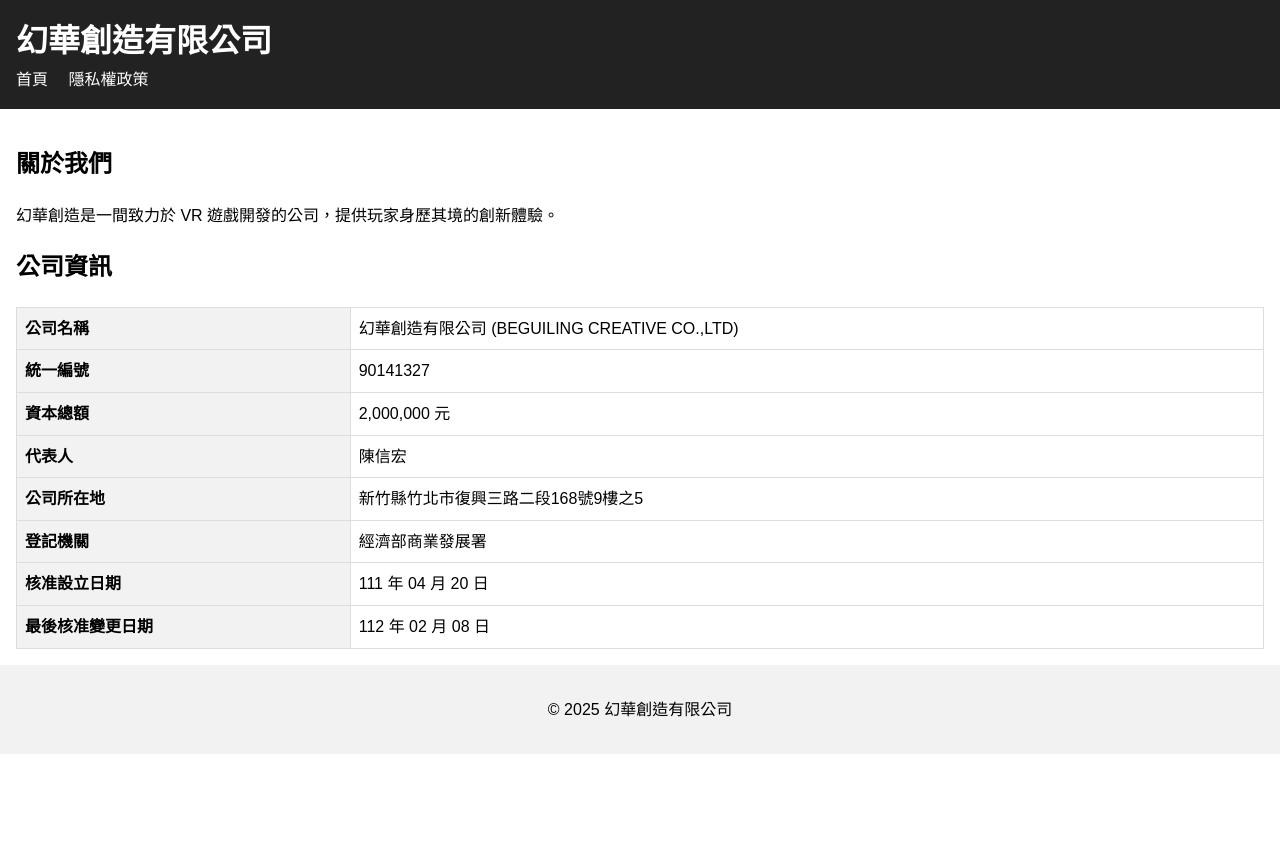
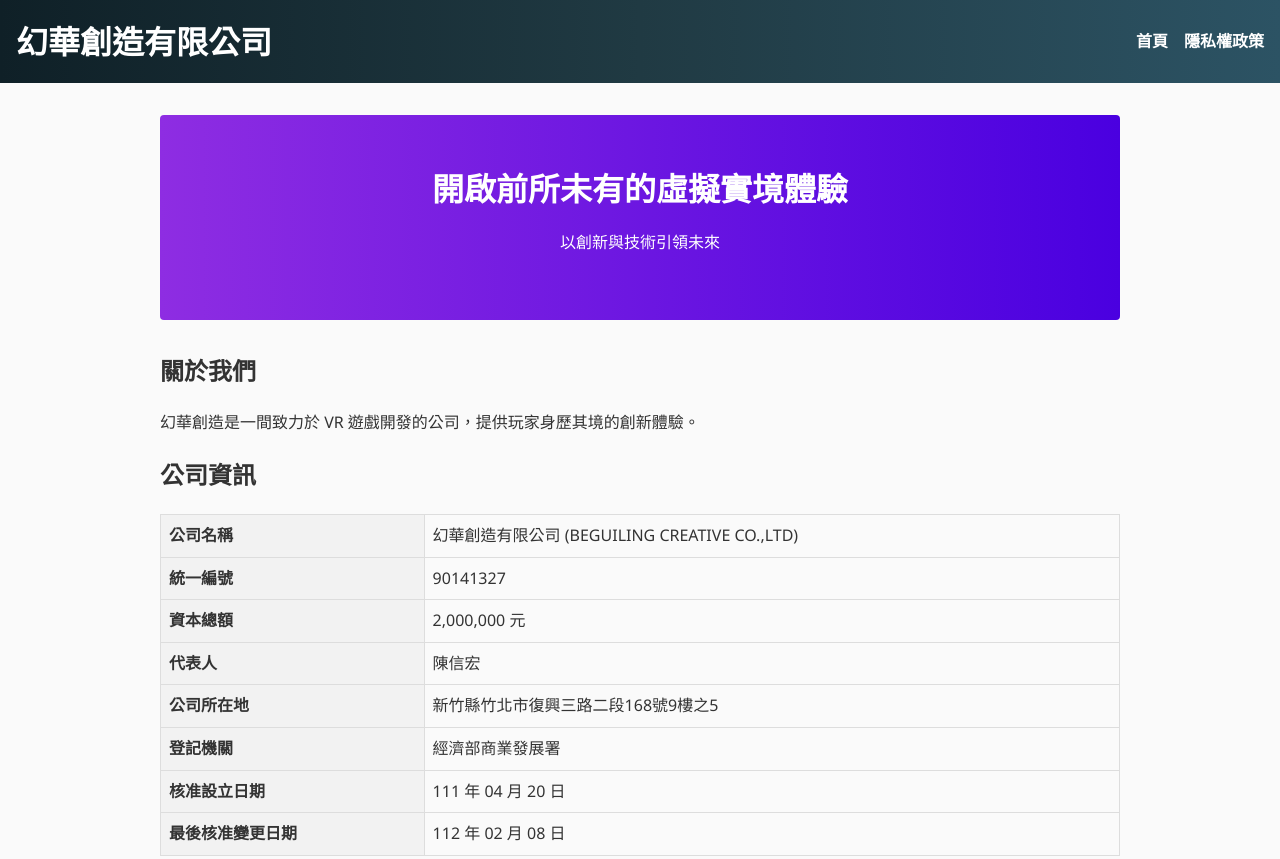
Before and after one commit to beguilingcreative/beguilingcreative.github.io, a plain HTML site: page index.html in a window 1280 px wide. Shown: the top 859 px of the page. Before the commit the page ends 800 px from the top, so only its background shows below. Drawn offline with Linux system fonts and the light colour scheme.

```diff
--- a/index.html
+++ b/index.html
@@ -3,6 +3,8 @@
 <head>
     <meta charset="UTF-8">
     <meta name="viewport" content="width=device-width, initial-scale=1.0">
+    <meta name="description" content="幻華創造有限公司 - VR 遊戲開發與創新體驗">
+    <meta name="author" content="Beguiling Creative">
     <title>幻華創造 Beguiling Creative</title>
     <link rel="stylesheet" href="style.css">
 </head>
@@ -10,11 +12,17 @@
     <header>
         <h1>幻華創造有限公司</h1>
         <nav>
-            <a href="index.html">首頁</a>
-            <a href="privacy-policy.html">隱私權政策</a>
+            <ul>
+                <li><a href="index.html">首頁</a></li>
+                <li><a href="privacy-policy.html">隱私權政策</a></li>
+            </ul>
         </nav>
     </header>
     <main>
+        <section class="hero">
+            <h2>開啟前所未有的虛擬實境體驗</h2>
+            <p>以創新與技術引領未來</p>
+        </section>
         <section>
             <h2>關於我們</h2>
             <p>幻華創造是一間致力於 VR 遊戲開發的公司，提供玩家身歷其境的創新體驗。</p>
--- a/style.css
+++ b/style.css
@@ -1,28 +1,64 @@
 body {
-    font-family: Arial, sans-serif;
+    font-family: "Segoe UI", Roboto, "Helvetica Neue", Arial, sans-serif;
     margin: 0;
     padding: 0;
     line-height: 1.6;
+    color: #333;
+    background-color: #fafafa;
 }
 
 header {
-    background: #222;
+    background: linear-gradient(90deg, #0f2027, #203a43, #2c5364);
     color: #fff;
     padding: 1rem;
+    display: flex;
+    align-items: center;
+    justify-content: space-between;
 }
 
 header h1 {
     margin: 0;
 }
 
+nav ul {
+    list-style: none;
+    margin: 0;
+    padding: 0;
+    display: flex;
+}
+
+nav li + li {
+    margin-left: 1rem;
+}
+
 nav a {
     color: #fff;
-    margin-right: 1rem;
     text-decoration: none;
+    font-weight: bold;
+}
+
+nav a:hover {
+    text-decoration: underline;
 }
 
 main {
-    padding: 1rem;
+    padding: 2rem;
+    max-width: 960px;
+    margin: 0 auto;
+}
+
+.hero {
+    background: linear-gradient(90deg, #8e2de2, #4a00e0);
+    color: #fff;
+    padding: 3rem 2rem;
+    text-align: center;
+    border-radius: 4px;
+    margin-bottom: 2rem;
+}
+
+.hero h2 {
+    margin: 0 0 1rem;
+    font-size: 2rem;
 }
 
 .company-info {
@@ -30,7 +66,8 @@ main {
     width: 100%;
 }
 
-.company-info th, .company-info td {
+.company-info th,
+.company-info td {
     border: 1px solid #ddd;
     padding: 0.5rem;
 }
@@ -43,5 +80,6 @@ main {
 footer {
     text-align: center;
     padding: 1rem;
-    background: #f2f2f2;
+    background: #eee;
+    color: #666;
 }
```
Also changed, not shown: privacy-policy.html (+6 -2 lines), images/vr1.svg (added), images/vr2.svg (added), images/vr3.svg (added).
